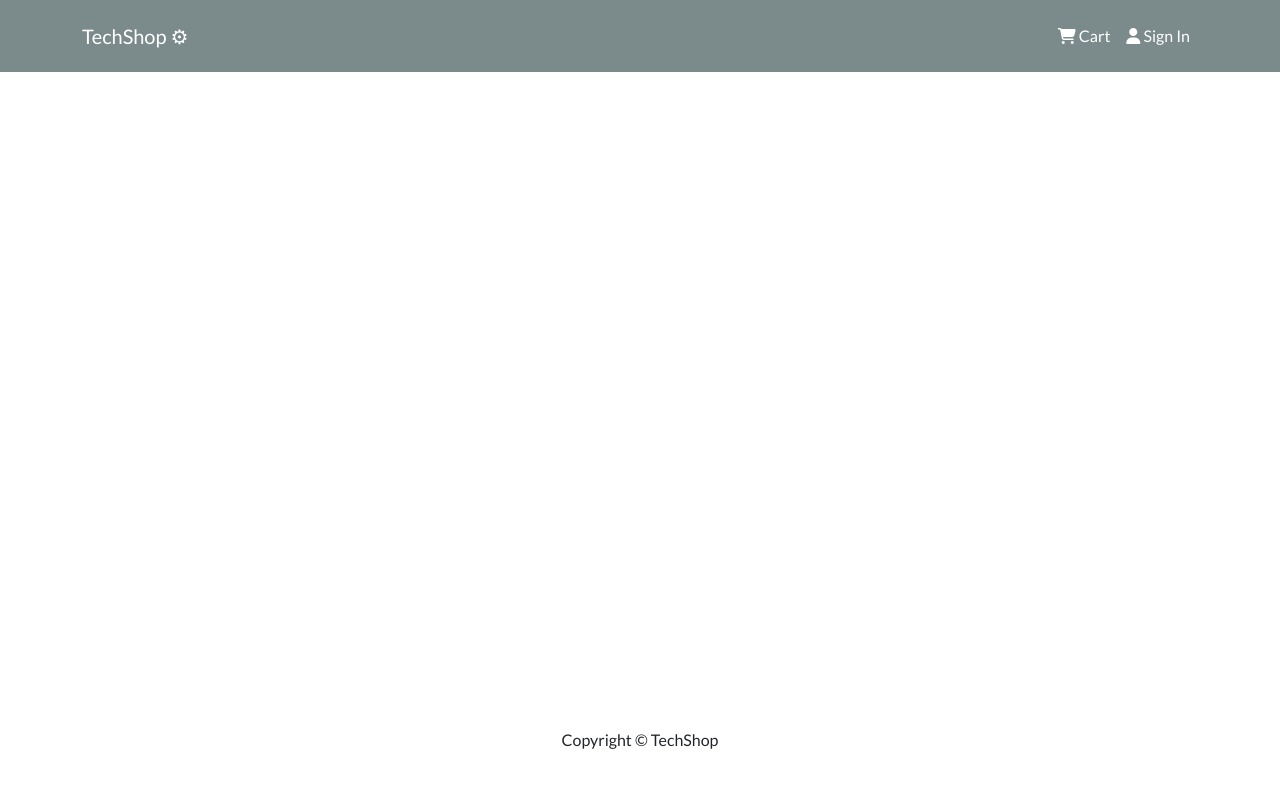
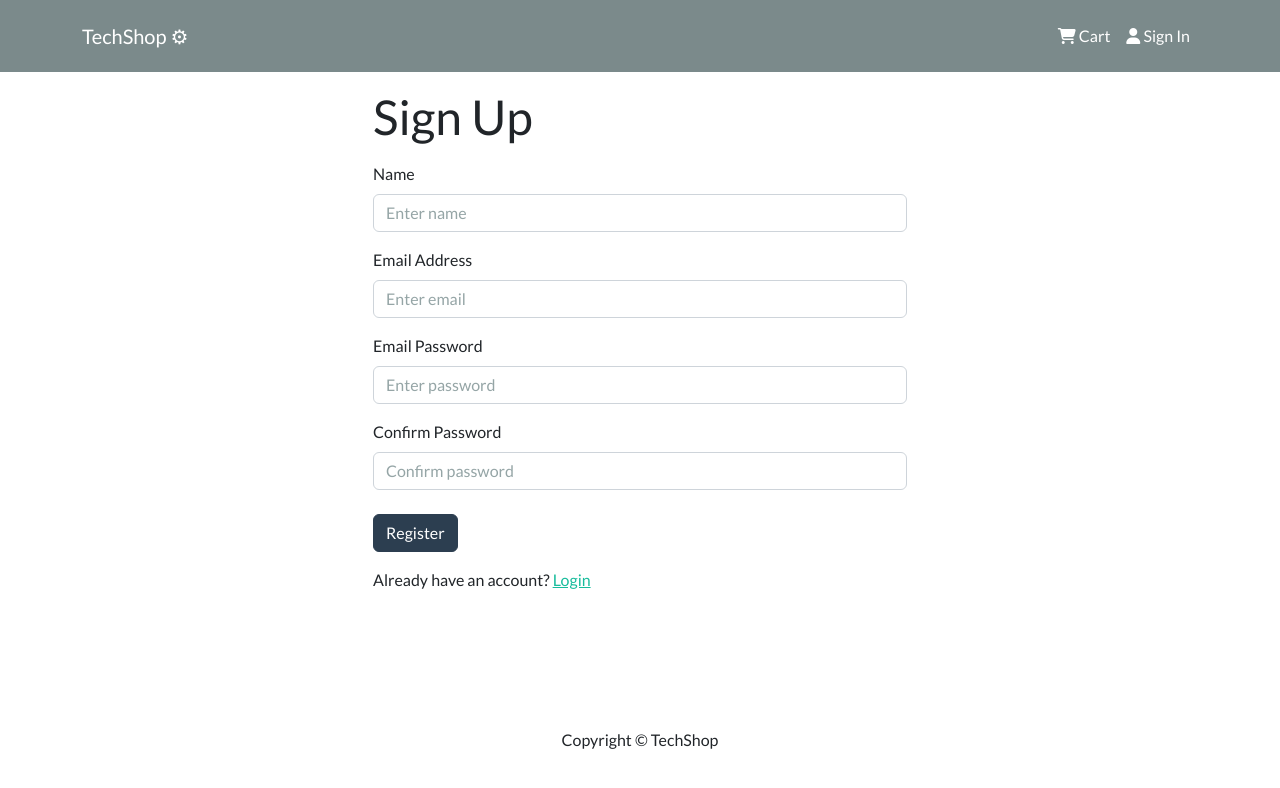
Before and after one commit to DanielSimonChin/TechShop, a React (Create React App) app in the folder frontend/: page /register in a window 1280 px wide. Shown: the top 788 px of the page. Built offline with nearby package versions, Linux system fonts and the light colour scheme.

Commit message:
added login and logout functionality

```diff
--- a/frontend/package.json
+++ b/frontend/package.json
@@ -16,6 +16,7 @@
         "react-router-bootstrap": "^0.26.2",
         "react-router-dom": "^6.11.1",
         "react-scripts": "5.0.1",
+        "react-toastify": "^9.1.3",
         "web-vitals": "^2.1.4"
     },
     "scripts": {
--- a/frontend/src/App.js
+++ b/frontend/src/App.js
@@ -5,6 +5,10 @@
 import { BrowserRouter as Router, Route, Routes } from "react-router-dom";
 import ProductScreen from "./screens/ProductScreen";
 import CartScreen from "./screens/CartScreen";
+import LoginScreen from "./screens/LoginScreen";
+import RegisterScreen from "./screens/RegisterScreen";
+import { ToastContainer } from "react-toastify";
+import "react-toastify/dist/ReactToastify.css";
 
 const App = () => {
   return (
@@ -15,11 +19,14 @@
           <Routes>
             <Route path="/" element={<HomeScreen />} />
             <Route path="/product/:id" element={<ProductScreen />} />
-            <Route path="cart" element={<CartScreen />} />
+            <Route path="/cart" element={<CartScreen />} />
+            <Route path="/login" element={<LoginScreen />} />
+            <Route path="/register" element={<RegisterScreen />} />
           </Routes>
         </Container>
       </main>
       <Footer />
+      <ToastContainer />
     </Router>
   );
 };
--- /dev/null
+++ b/frontend/src/components/FormContainer.jsx
@@ -0,0 +1,15 @@
+import { Container, Row, Col } from "react-bootstrap";
+
+const FormContainer = ({ children }) => {
+  return (
+    <Container>
+      <Row className="justify-content-md-center">
+        <Col xs={12} md={6}>
+          {children}
+        </Col>
+      </Row>
+    </Container>
+  );
+};
+
+export default FormContainer;
--- /dev/null
+++ b/frontend/src/screens/LoginScreen.jsx
@@ -0,0 +1,94 @@
+import { useState, useEffect } from "react";
+import { Link, useLocation, useNavigate } from "react-router-dom";
+import { Form, Button, Row, Col } from "react-bootstrap";
+import FormContainer from "../components/FormContainer";
+import { useDispatch, useSelector } from "react-redux";
+import Loader from "../components/Loader";
+import { useLoginMutation } from "../slices/usersApiSlice";
+import { setCredentials } from "../slices/authSlice";
+import { toast } from "react-toastify";
+
+const LoginScreen = () => {
+  const [email, setEmail] = useState("");
+  const [password, setPassword] = useState("");
+
+  const dispatch = useDispatch();
+  const navigate = useNavigate();
+
+  const [login, { isLoading }] = useLoginMutation();
+
+  const { userInfo } = useSelector((state) => state.auth);
+
+  const { search } = useLocation();
+  const sp = new URLSearchParams(search);
+  const redirect = sp.get("redirect") || "/";
+
+  useEffect(() => {
+    if (userInfo) {
+      navigate(redirect);
+    }
+  }, [userInfo, redirect]);
+
+  const submitHandler = async (e) => {
+    e.preventDefault();
+
+    try {
+      const res = await login({ email, password }).unwrap();
+      dispatch(setCredentials({ ...res }));
+      navigate(redirect);
+    } catch (error) {
+      toast.error(error?.data?.message || error.error);
+    }
+  };
+  return (
+    <FormContainer>
+      <h1>Sign In</h1>
+
+      <Form onSubmit={submitHandler}>
+        <Form.Group controlId="email" className="my-3">
+          <Form.Label>Email Address</Form.Label>
+
+          <Form.Control
+            type="email"
+            placeholder="Enter email"
+            value={email}
+            onChange={(e) => setEmail(e.target.value)}
+          ></Form.Control>
+        </Form.Group>
+
+        <Form.Group controlId="password" className="my-3">
+          <Form.Label>Email Password</Form.Label>
+
+          <Form.Control
+            type="password"
+            placeholder="Enter password"
+            value={password}
+            onChange={(e) => setPassword(e.target.value)}
+          ></Form.Control>
+        </Form.Group>
+
+        <Button
+          type="submit"
+          variant="primary"
+          className="mt-2"
+          disabled={isLoading}
+        >
+          Sign In
+        </Button>
+      </Form>
+
+      {isLoading && <Loader />}
+
+      <Row className="py-3">
+        <Col>
+          New Customer?{" "}
+          <Link to={redirect ? `/register?redirect=${redirect}` : "register"}>
+            Register
+          </Link>
+        </Col>
+      </Row>
+    </FormContainer>
+  );
+};
+
+export default LoginScreen;
--- /dev/null
+++ b/frontend/src/screens/RegisterScreen.jsx
@@ -0,0 +1,122 @@
+import { useState, useEffect } from "react";
+import { Link, useLocation, useNavigate } from "react-router-dom";
+import { Form, Button, Row, Col } from "react-bootstrap";
+import FormContainer from "../components/FormContainer";
+import { useDispatch, useSelector } from "react-redux";
+import Loader from "../components/Loader";
+import { useRegisterMutation } from "../slices/usersApiSlice";
+import { setCredentials } from "../slices/authSlice";
+import { toast } from "react-toastify";
+
+const RegisterScreen = () => {
+  const [name, setName] = useState("");
+  const [email, setEmail] = useState("");
+  const [password, setPassword] = useState("");
+  const [confirmPassword, setConfirmPassword] = useState("");
+
+  const dispatch = useDispatch();
+  const navigate = useNavigate();
+
+  const [register, { isLoading }] = useRegisterMutation();
+
+  const { userInfo } = useSelector((state) => state.auth);
+
+  const { search } = useLocation();
+  const sp = new URLSearchParams(search);
+  const redirect = sp.get("redirect") || "/";
+
+  useEffect(() => {
+    if (userInfo) {
+      navigate(redirect);
+    }
+  }, [userInfo, redirect]);
+
+  const submitHandler = async (e) => {
+    e.preventDefault();
+
+    if (password !== confirmPassword) {
+      toast.error("Passwords do not match");
+      return;
+    } else {
+      try {
+        const res = await register({ name, email, password }).unwrap();
+        dispatch(setCredentials({ ...res }));
+        navigate(redirect);
+      } catch (error) {
+        toast.error(error?.data?.message || error.error);
+      }
+    }
+  };
+  return (
+    <FormContainer>
+      <h1>Sign Up</h1>
+
+      <Form onSubmit={submitHandler}>
+        <Form.Group controlId="name" className="my-3">
+          <Form.Label>Name</Form.Label>
+
+          <Form.Control
+            type="text"
+            placeholder="Enter name"
+            value={name}
+            onChange={(e) => setName(e.target.value)}
+          ></Form.Control>
+        </Form.Group>
+        <Form.Group controlId="email" className="my-3">
+          <Form.Label>Email Address</Form.Label>
+
+          <Form.Control
+            type="email"
+            placeholder="Enter email"
+            value={email}
+            onChange={(e) => setEmail(e.target.value)}
+          ></Form.Control>
+        </Form.Group>
+
+        <Form.Group controlId="password" className="my-3">
+          <Form.Label>Email Password</Form.Label>
+
+          <Form.Control
+            type="password"
+            placeholder="Enter password"
+            value={password}
+            onChange={(e) => setPassword(e.target.value)}
+          ></Form.Control>
+        </Form.Group>
+
+        <Form.Group controlId="confirmPassword" className="my-3">
+          <Form.Label>Confirm Password</Form.Label>
+
+          <Form.Control
+            type="password"
+            placeholder="Confirm password"
+            value={confirmPassword}
+            onChange={(e) => setConfirmPassword(e.target.value)}
+          ></Form.Control>
+        </Form.Group>
+
+        <Button
+          type="submit"
+          variant="primary"
+          className="mt-2"
+          disabled={isLoading}
+        >
+          Register
+        </Button>
+      </Form>
+
+      {isLoading && <Loader />}
+
+      <Row className="py-3">
+        <Col>
+          Already have an account?{" "}
+          <Link to={redirect ? `/login?redirect=${redirect}` : "/login"}>
+            Login
+          </Link>
+        </Col>
+      </Row>
+    </FormContainer>
+  );
+};
+
+export default RegisterScreen;
--- /dev/null
+++ b/frontend/src/slices/authSlice.js
@@ -0,0 +1,26 @@
+import { createSlice } from "@reduxjs/toolkit";
+
+const initialState = {
+  userInfo: localStorage.getItem("userInfo")
+    ? JSON.parse(localStorage.getItem("userInfo"))
+    : null,
+};
+
+const authSlice = createSlice({
+  name: "auth",
+  initialState,
+  reducers: {
+    setCredentials: (state, action) => {
+      state.userInfo = action.payload;
+      localStorage.setItem("userInfo", JSON.stringify(action.payload));
+    },
+    logout: (state, action) => {
+      state.userInfo = null;
+      localStorage.removeItem("userInfo");
+    },
+  },
+});
+
+export const { setCredentials, logout } = authSlice.actions;
+
+export default authSlice.reducer;
--- /dev/null
+++ b/frontend/src/slices/usersApiSlice.js
@@ -0,0 +1,31 @@
+import { USERS_URL } from "../constants";
+import { apiSlice } from "./apiSlice";
+
+export const usersApiSlice = apiSlice.injectEndpoints({
+  endpoints: (builder) => ({
+    login: builder.mutation({
+      query: (data) => ({
+        url: `${USERS_URL}/auth`,
+        method: "POST",
+        body: data,
+      }),
+      keepUnusedDataFor: 5,
+    }),
+    register: builder.mutation({
+      query: (data) => ({
+        url: `${USERS_URL}`,
+        method: "POST",
+        body: data,
+      }),
+    }),
+    logout: builder.mutation({
+      query: () => ({
+        url: `${USERS_URL}/logout`,
+        method: "POST",
+      }),
+    }),
+  }),
+});
+
+export const { useLoginMutation, useLogoutMutation, useRegisterMutation } =
+  usersApiSlice;
--- a/frontend/src/store.js
+++ b/frontend/src/store.js
@@ -1,9 +1,14 @@
 import { configureStore } from "@reduxjs/toolkit";
 import { apiSlice } from "./slices/apiSlice";
 import cartSliceReducer from "./slices/cartSlice";
+import authSliceReducer from "./slices/authSlice";
 
 const store = configureStore({
-  reducer: { [apiSlice.reducerPath]: apiSlice.reducer, cart: cartSliceReducer },
+  reducer: {
+    [apiSlice.reducerPath]: apiSlice.reducer,
+    cart: cartSliceReducer,
+    auth: authSliceReducer,
+  },
   middleware: (getDefaultMiddleware) =>
     getDefaultMiddleware().concat(apiSlice.middleware),
   devTools: true,
```
Also changed, not shown: frontend/src/components/Header.jsx (+39 -7 lines), 1 other file (tests, documents, lock files or other folders).
